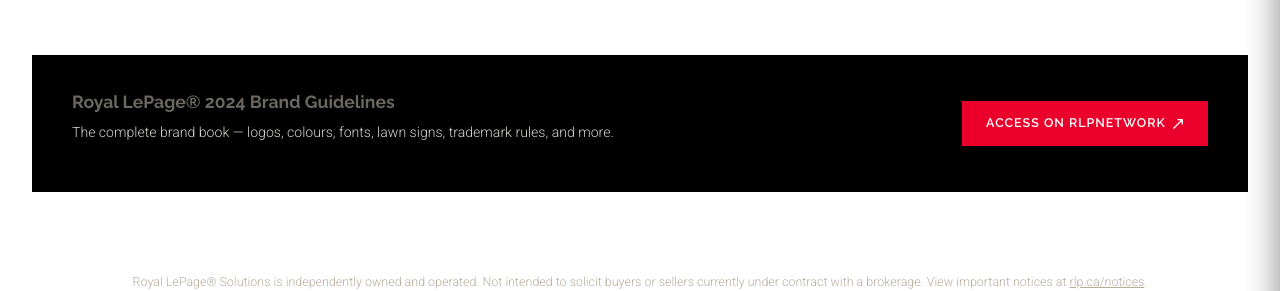
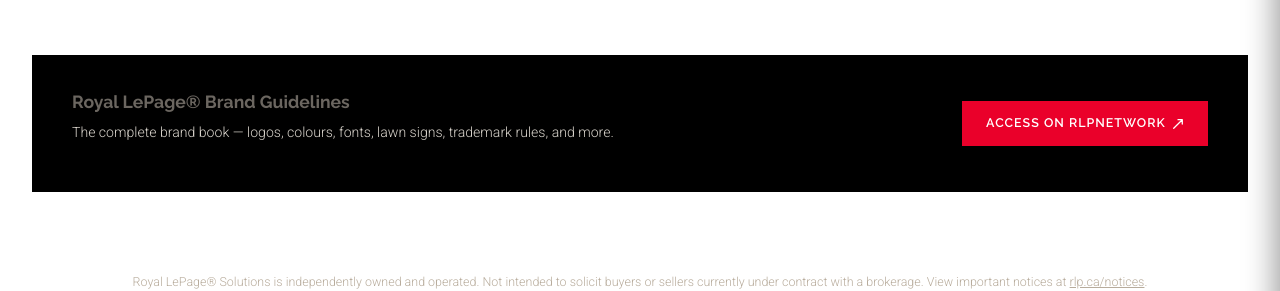
Before and after one commit to Royal-LePage/solutions, a Jekyll site: the page pages/agent-hub/brand-assets/index.html, which Jekyll copies as it is, in a window 1280 px wide and 900 px high, scrolled down 4566 px. Shown: the part 543-834 px from the top of the window. Built offline with Jekyll 4.4.1, drawn with Linux system fonts in a browser that asks for light colours.

Commit message:
Update index.html

```diff
--- a/pages/agent-hub/brand-assets/index.html
+++ b/pages/agent-hub/brand-assets/index.html
@@ -887,7 +887,7 @@
     <!-- ── CTA ───────────────────────────────────── -->
     <div class="ba-cta">
       <div>
-        <p class="ba-cta__title">Royal LePage® 2024 Brand Guidelines</p>
+        <p class="ba-cta__title">Royal LePage® Brand Guidelines</p>
         <p class="ba-cta__desc">The complete brand book — logos, colours, fonts, lawn signs, trademark rules, and more.</p>
       </div>
       <a class="ba-cta__btn" href="https://rlpnetwork.com/marketing-home" target="_blank" rel="noopener">
```
